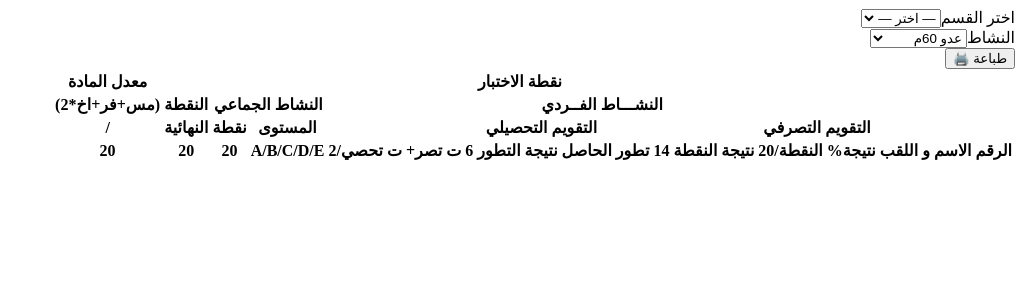
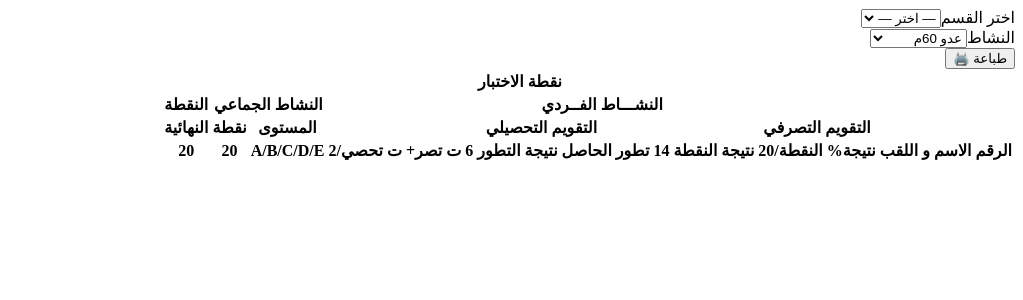
Before and after one commit to ronney0611-dev/EPS-HighSchool, a Next.js app: page /TakwinTahsili in a window 1280 px wide. Shown: the top 300 px of the page, without its empty margins (257-1280 px from the left). Built offline with nearby package versions, Linux system fonts and the light colour scheme.

Commit message:
front end 90%

```diff
--- a/pages/TakwinTahsili.tsx
+++ b/pages/TakwinTahsili.tsx
@@ -93,14 +93,12 @@ const TakwinTahsili = () => {
                         <tr>
                             <th colSpan={2}></th>
                             <th className="border border-black bg-blue-200 print:bg-blue-200" colSpan={10}>نقطة الاختبار</th>
-                            <th className="border border-black bg-blue-200 print:bg-blue-200">معدل المادة</th>
                         </tr>
                         <tr>
                             <th colSpan={2}></th>
                             <th className='border border-black' colSpan={7}>النشـــاط الفــردي</th>
                             <th className='border border-black' colSpan={2}>النشاط الجماعي</th>
                             <th className='border border-black'>النقطة</th>
-                            <th>(مس+فر+اخ*2)</th>
                         </tr>
                         <tr>
                             <th colSpan={2}></th>
@@ -109,7 +107,6 @@ const TakwinTahsili = () => {
                             <th className='border border-black'>المستوى</th>
                             <th className='border border-black'>نقطة</th>
                             <th className='border border-black'>النهائية</th>
-                            <th>/</th>
                         </tr>
                         <tr>
                             <th className={cell}>الرقم</th>
@@ -126,7 +123,6 @@ const TakwinTahsili = () => {
                             </th>
                             <th className={`${cell} min-w-15`}>ت تصر+ ت تحصي/2</th>
                             <th className={`${cell} min-w-15`}>A/B/C/D/E</th>
-                            <th className={`${cell} min-w-15`}>20</th>
                             <th className={`${cell} min-w-15`}>20</th>
                             <th className={`${cell} min-w-15`}>20</th>
                         </tr>
@@ -187,9 +183,7 @@ const TakwinTahsili = () => {
                                                 ) : '—'}
                                             </td>
                                             <td className={`${cell} text-red-500 font-semibold`}>{finalResult.toFixed(2)}</td>
-                                            <td className={cell}>
-                                                <input type="text" className={input} />
-                                            </td>
+
                                         </>
                                     )}
 
--- a/src/config/documents.ts
+++ b/src/config/documents.ts
@@ -142,7 +142,7 @@ export const documentsConfig =
         },
         bita9ata9wim: {
             id: 'second',
-            name: 'التقويم التشخيصي',
+            name: 'التقويم التشخيصي / التحصيلي',
             image: '/images/ta9wim.png',
             description: 'نظام “التقويم التشخيصي” يهدف إلى تقييم مستوى التلاميذ في بداية التعلم أو قبل درس معين، من أجل تحديد نقاط القوة والضعف لديهم، وتوجيه العملية التعليمية بشكل مناسب يساعد على تحسين التعلمات ومعالجة الصعوبات بشكل مبكر.',
             files: {
@@ -184,7 +184,7 @@ export const documentsConfig =
         },
         ta7sili: {
             id: 'second',
-            name: 'التقويم التحصيلي',
+            name: 'نقطة الاختبار',
             image: '/images/final.png',
             description: 'نظام “التقويم التحصيلي” يهدف إلى قياس مدى تحقيق التلاميذ للأهداف التعليمية في نهاية وحدة أو فصل دراسي، من خلال اختبارات أو أنشطة تقييمية شاملة تساعد على تحديد مستوى التحصيل الدراسي وتوثيق النتائج بشكل دقيق ومنظم.',
             files: {
```
